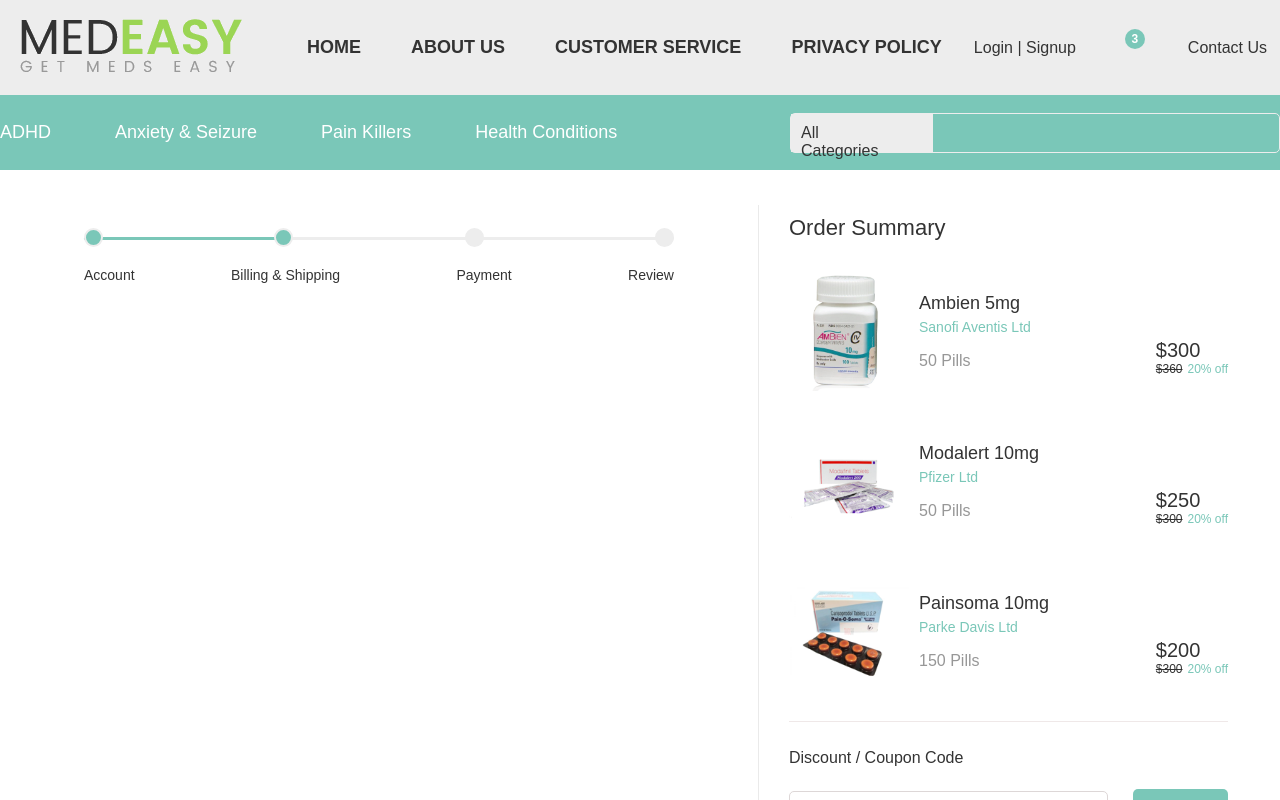
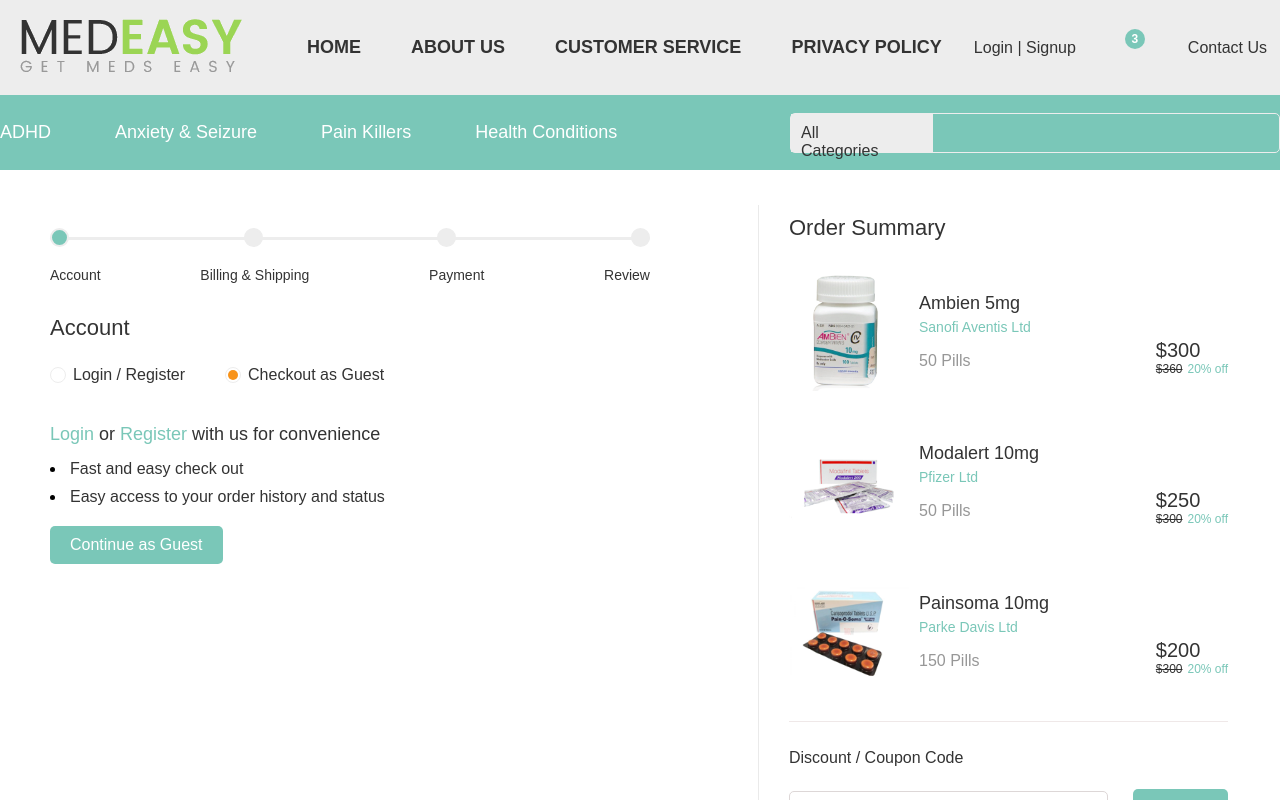
Before and after one commit to sunguru98/Medeasy, a React (Create React App) app: page /checkout/account in a window 1280 px wide. Shown: the top 800 px of the page. Built offline with nearby package versions, Linux system fonts and the light colour scheme; a web font is replaced by a local one.

Commit message:
Wired up the first phase of Checkout progress

```diff
--- a/src/components/CheckoutPage/AccountPhase.jsx
+++ b/src/components/CheckoutPage/AccountPhase.jsx
@@ -1,10 +1,88 @@
-import React from 'react'
-const AccountPhase = props => {
-  return (
-    <div className='AccountPhase'>
+import React, { Component } from 'react'
+import CustomRadioButton from '../CustomRadioButton'
+import CustomFormElement from '../CustomFormElement'
+import CustomButton from '../CustomButton'
 
-    </div>
-  )
+import '../../styles/components/AccountPhase.scss'
+
+class AccountPhase extends Component {
+  constructor (props) {
+    super(props)
+    this.state = {
+      email: '',
+      password: '',
+      fName: '',
+      lName: '',
+      mName: '',
+      rEmail: '',
+      rPassword: '',
+      cPassword: '',
+      mode: 'guest',
+      authMode: 'login'
+    }
+    this.handleChange = this.handleChange.bind(this)
+    this.changeMode = this.changeMode.bind(this)
+    this.changeAuthMode = this.changeAuthMode.bind(this)
+    this.swapToUser = this.swapToUser.bind(this)
+  }
+
+  handleChange (event) {
+     this.setState({ [event.target.name]: event.target.value })
+  }
+
+  swapToUser (event) { this.setState({ mode: 'user', authMode: event.target.dataset.authmode })}
+  changeMode (mode) { this.setState({ mode }) }
+  changeAuthMode (event) { this.setState({ authMode: event.target.dataset.authmode })}
+
+  render () {
+    const { authMode, mode, email, password, cPassword, rEmail, rPassword, fName, mName, lName, } = this.state
+    return (
+      <div className='AccountPhase'>
+        <h2 className='AccountPhase__title' style={{ fontSize: '2.2rem' }}>Account</h2>
+        <div className='AccountPhase__radio-btns'>
+          <CustomRadioButton mode='user' onClick={ this.changeMode } text='Login / Register' selected={ mode === 'user' }/>
+          <CustomRadioButton mode='guest' onClick={ this.changeMode } text='Checkout as Guest' selected={ mode === 'guest' }/>
+        </div>
+        { mode === 'user' && <div className='AccountPhase__user'>
+          { authMode === 'login' &&
+            <form className='AccountPhase__user-signinform'>
+              <CustomFormElement labelName='Email ID' name='email' type='email' value={email} onChange={this.handleChange} />
+              <CustomFormElement labelName='Password' name='password' type='password' value={password} onChange={this.handleChange} />
+              <div className='AccountPhase__user-signinform--cta'>
+                <CustomButton type='submit' fontSize='1.8rem'>Login</CustomButton>
+                <span style={{ fontSize: '1.2rem', marginLeft: '1.5rem' }}>New to Medeasy ? <span data-authmode='register' onClick={ this.changeAuthMode } style={{ color: '#7AC7B8', cursor: 'pointer' }}>Register</span> now</span>
+              </div>
+            </form>
+          }
+          { authMode === 'register' &&
+            <form className='AccountPhase__user-registerform'>
+              <div className='AccountPhase__user-registerform--names'>
+                <CustomFormElement labelName='First Name' name='fName' type='text' value={fName} onChange={this.handleChange} />
+                <CustomFormElement labelName='Middle Name' name='mName' type='text' value={mName} onChange={this.handleChange} />
+              </div>
+              <CustomFormElement labelName='Last Name' name='lName' type='text' value={lName} onChange={this.handleChange} />
+              <CustomFormElement labelName='Email ID' name='rEmail' type='email' value={rEmail} onChange={this.handleChange} />
+              {/* Check for both passwords matching */}
+              <CustomFormElement labelName='Choose a Password' name='rPassword' type='password' value={rPassword} onChange={this.handleChange} />
+              <CustomFormElement labelName='Confirm Password' name='cPassword' type='text' value={cPassword} onChange={this.handleChange} />
+              <div className='AccountPhase__user-registerform--cta'>
+                <CustomButton type='submit' fontSize='1.8rem'>Register</CustomButton>
+                <span style={{ fontSize: '1.2rem', marginLeft: '1.5rem' }}>Already Registered ? <span data-authmode='login' onClick={ this.changeAuthMode } style={{ color: '#7AC7B8', cursor: 'pointer' }}>Login</span> now</span>
+              </div>
+            </form>
+          }
+        </div> }
+        { mode === 'guest' && <div className='AccountPhase__guest'>
+          <p className='AccountPhase__guest--info'><span data-authmode='login' onClick={this.swapToUser} style={{ color: '#7AC7B8', cursor: 'pointer' }}>Login</span> or <span data-authmode='register' onClick={this.swapToUser} style={{ color: '#7AC7B8', cursor: 'pointer' }}>Register</span> with us for convenience</p>
+          <ul className='AccountPhase__guest--featlist'>
+            <li><span className='AccountPhase__guest--featlist-dot'></span><span>Fast and easy check out</span></li>
+            <li><span className='AccountPhase__guest--featlist-dot'></span><span>Easy access to your order history and status</span></li>
+          </ul>
+          <CustomButton>Continue as Guest</CustomButton>
+        </div> }
+      </div>
+    )
+  }
 }
 
 export default AccountPhase
--- a/src/components/CustomFormElement.jsx
+++ b/src/components/CustomFormElement.jsx
@@ -4,7 +4,7 @@
 const CustomFormElement = ({ placeholder, noStyle, noLabel, isTextArea, onChange, labelName, name, type, id, value }) => {
   return (
     <div className='CustomFormElement' style={ !noStyle ? { marginBottom: '1.5rem' } : null }>
-      { !noLabel && <label htmlFor={id}>Name</label> }
+      { !noLabel && <label htmlFor={id}>{labelName}</label> }
       { !isTextArea ? <input placeholder={placeholder} onChange={onChange} name={name} type={type} id={id} value={value} /> :
         <textarea placeholder={placeholder} onChange={onChange} name={name} id={id} value={value} />
       }
--- a/src/components/CustomRadioButton.jsx
+++ b/src/components/CustomRadioButton.jsx
@@ -1,14 +1,16 @@
 import React from 'react'
+import '../styles/components/CustomRadioButton.scss'
 
-const CustomRadioButton = ({ selected, text }) => {
+const CustomRadioButton = ({ mode, onClick, noName, selected, text }) => {
+  const handleClick = event => onClick(event.target.closest('.CustomRadioButton').dataset.mode)
   return (
-    <div className='CustomRadioButton'>
-      <div className='CustomRadioButton__circle'>
+    <div data-mode={mode} className='CustomRadioButton' onClick={handleClick}>
+      <div onClick={handleClick}  className='CustomRadioButton__circle'>
         <div className={`CustomRadioButton__circle-active ${selected ? 'glow' : ''}`}></div>
       </div>
-      <p className='CustomRadioButton__text'>{ text }</p>
+      { !noName && <p className='CustomRadioButton__text'>{ text }</p> }
     </div>
   )
 }
 
-export default CustomRadioButton
+export default CustomRadioButton;
--- a/src/components/ProductListItem.jsx
+++ b/src/components/ProductListItem.jsx
@@ -12,7 +12,7 @@
         <span className='ProductListItem__details--count' style={{ fontSize: '1rem' }}>Pack of 50 Tablets</span>
         <h3 className='ProductListItem__details--price'>${ price }</h3>
       </div>
-      <CustomButton fontSize='1.4rem'>Buy Now</CustomButton>
+      <Link to={`/product/${name.toLowerCase().replace(' ', '-')}`}><CustomButton fontSize='1.4rem'>Buy Now</CustomButton></Link>
     </div>
   )
 }
--- a/src/pages/CheckoutPage.jsx
+++ b/src/pages/CheckoutPage.jsx
@@ -3,12 +3,15 @@
 import UpdateModal from '../components/UpdateModal'
 import CheckoutProgress from '../components/CheckoutPage/CheckoutProgress'
 import OrderSummary from '../components/CheckoutPage/OrderSummary'
-// React router
-import { Switch, Route } from 'react-router-dom'
+import AccountPhase from '../components/CheckoutPage/AccountPhase'
 import '../styles/pages/CheckoutPage.scss'
 
 const CheckoutPage = ({ changeOverlayState }) => {
-  const [progressStop, setProgressStop] = useState('account')
+  // CheckoutProgress stepNumber
+  const [stepNumber, setStepNumber] = useState(1)
+  // 4 step phase state
+  const [progressPhase, setProgressPhase] = useState('account')
+  // edit btn toggle state
   const [isQuantityClicked, setIsQuantityClicked] = useState(false)
 
   // Toggling the UpdateModal Component
@@ -27,9 +30,9 @@
     <div className='CheckoutPage'>
       { isQuantityClicked && <UpdateModal disableOverlay={disableOverlay}  title='Update Dosage' values={['5mg', '10mg']}/> }
       <div className='CheckoutPage__left'>
-        <CheckoutProgress stepNumber={2} />
+        <CheckoutProgress stepNumber={stepNumber} />
         { /* Four stages are present here. The state changes based on the clicks */ }
-
+        <AccountPhase />
       </div>
       <div className='CheckoutPage__right'>
         <OrderSummary updateModalState={updateModalState} />
--- /dev/null
+++ b/src/styles/components/AccountPhase.scss
@@ -0,0 +1,37 @@
+.AccountPhase {
+  &__radio-btns {
+    margin-top: 2.5rem;
+    margin-bottom: 4rem;
+    display: flex;
+    & .CustomRadioButton:nth-child(2) {
+      margin-left: 4rem;
+    }
+  }
+  &__user {
+    &-signinform, &-registerform {
+      width: 50%;
+    }
+    &-registerform {
+      &--names {
+        display: flex;
+        justify-content: space-between;
+        & .CustomFormElement:nth-child(2) { margin-left: 1rem }
+      }
+    }
+  }
+  &__guest {
+    &--featlist {
+      margin-top: 1.5rem;
+      margin-bottom: 2rem;
+      li { display: flex; align-items: center; &:not(:last-child) { margin-bottom: 1rem; } }
+      &-dot {
+        display: inline-block;
+        width: 5px;
+        height: 5px;
+        background: #000;
+        border-radius: 50%;
+        margin-right: 1.5rem;
+      }
+    }
+  }
+}
--- a/src/styles/components/CheckoutProgress.scss
+++ b/src/styles/components/CheckoutProgress.scss
@@ -1,7 +1,7 @@
 @import '../colors';
 
 .CheckoutProgress {
-  max-width: 59rem;
+  max-width: 60rem;
   margin: 3.2rem 0;
   .lines,
   .circles,
--- a/src/styles/components/CustomRadioButton.scss
+++ b/src/styles/components/CustomRadioButton.scss
@@ -1,18 +1,28 @@
 @import '../colors';
+
 .CustomRadioButton {
   display: flex;
   align-items: center;
-  justify-content: space-between;
+  cursor: pointer;
   &__circle {
     width: 1.6rem;
     height: 1.6rem;
     border-radius: 50%;
+    display: flex;
+    align-items: center;
+    justify-content: center;
     border: 1px solid $medeasy-grey-color;
+    cursor: pointer;
     &-active {
       width: 1rem;
       height: 1rem;
+      border-radius: 50%;
       background: transparent;
-
+      transition: all .4s ease-out;
+      &.glow { background: $medeasy-orange }
     }
   }
+  &__text {
+    margin-left: 7px;
+  }
 }
--- a/src/styles/components/ProductListItem.scss
+++ b/src/styles/components/ProductListItem.scss
@@ -9,7 +9,7 @@
     max-width: 11.5rem;
     margin-bottom: 1.5rem;
   }
-  &__image, .CustomButton {
+  &__image, a {
     align-self: center;
   }
 }
--- a/src/styles/pages/CheckoutPage.scss
+++ b/src/styles/pages/CheckoutPage.scss
@@ -8,10 +8,5 @@
     flex: 1;
     display: flex;
     flex-direction: column;
-    .CheckoutProgress {
-      position: relative;
-      left: 50%;
-      transform: translateX(-50%);
-    }
   }
 }
--- a/src/styles/typography.scss
+++ b/src/styles/typography.scss
@@ -92,3 +92,7 @@
     font-weight: bold;
   }
 }
+
+.AccountPhase {
+  &__guest--info { font-size: 1.8rem; }
+}
```
